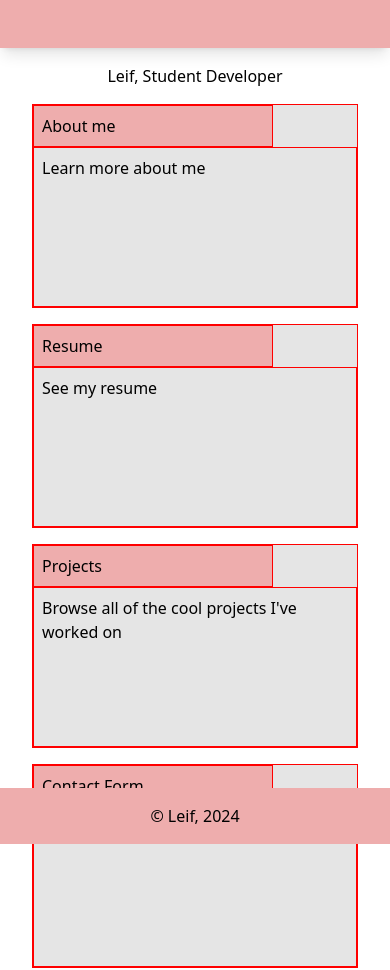
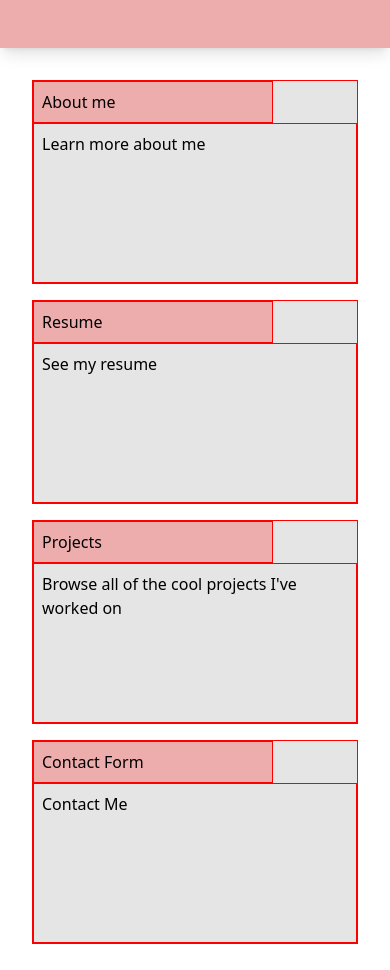
Before and after one commit to LeifTheDev/portfolio-website, a website: page index.html in a window 390 px wide. Shown: the top 970 px of the page. Drawn offline with Linux system fonts and the light colour scheme.

Commit message:
fix: Fix Home page styling on mobile layout

```diff
--- a/assets/css/site.css
+++ b/assets/css/site.css
@@ -41,7 +41,7 @@
 }
 
 .home-biography {
-    @apply flex place-items-center justify-around text-left;
+    @apply max-sm:hidden flex place-items-center justify-around text-left;
 }
 
 .profile-picture {
@@ -49,7 +49,7 @@
 }
 
 .dashboard {
-    @apply grid grid-cols-1 md:grid-cols-2 gap-4 p-4;
+    @apply grid grid-cols-1 md:grid-cols-2 gap-4 p-4 overflow-y-scroll;
 }
 
 .dashboard-item {
@@ -78,6 +78,6 @@
 
 .footer {
     background-color: var(--background-colour);
-    margin-top: -10vh;
-    @apply flex justify-center text-center p-4 bottom-0 w-screen absolute;
+    place-self: end;
+    @apply flex justify-center text-center p-4 w-screen;
 }
```
Also changed, not shown: assets/css/build.css.
